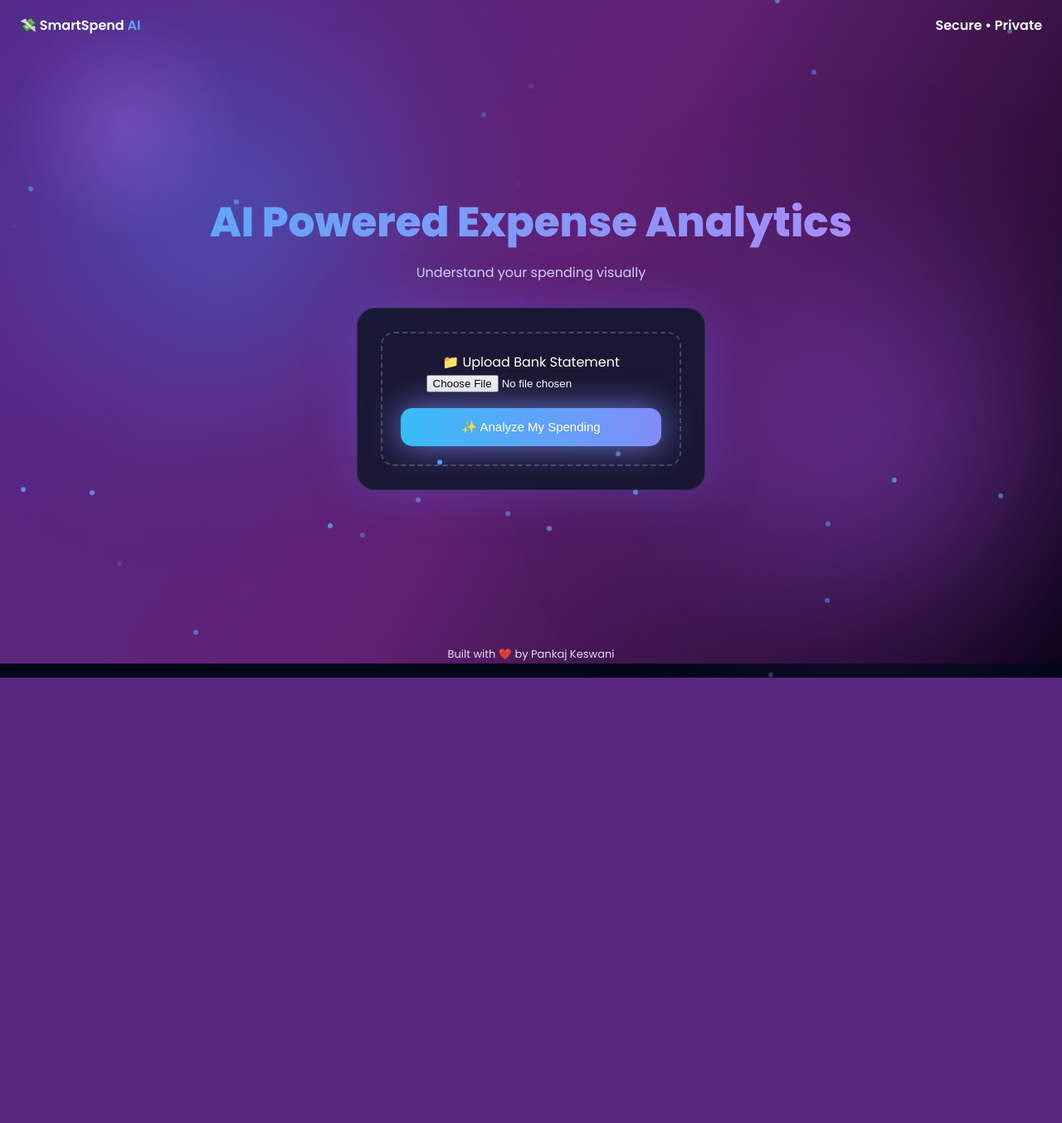
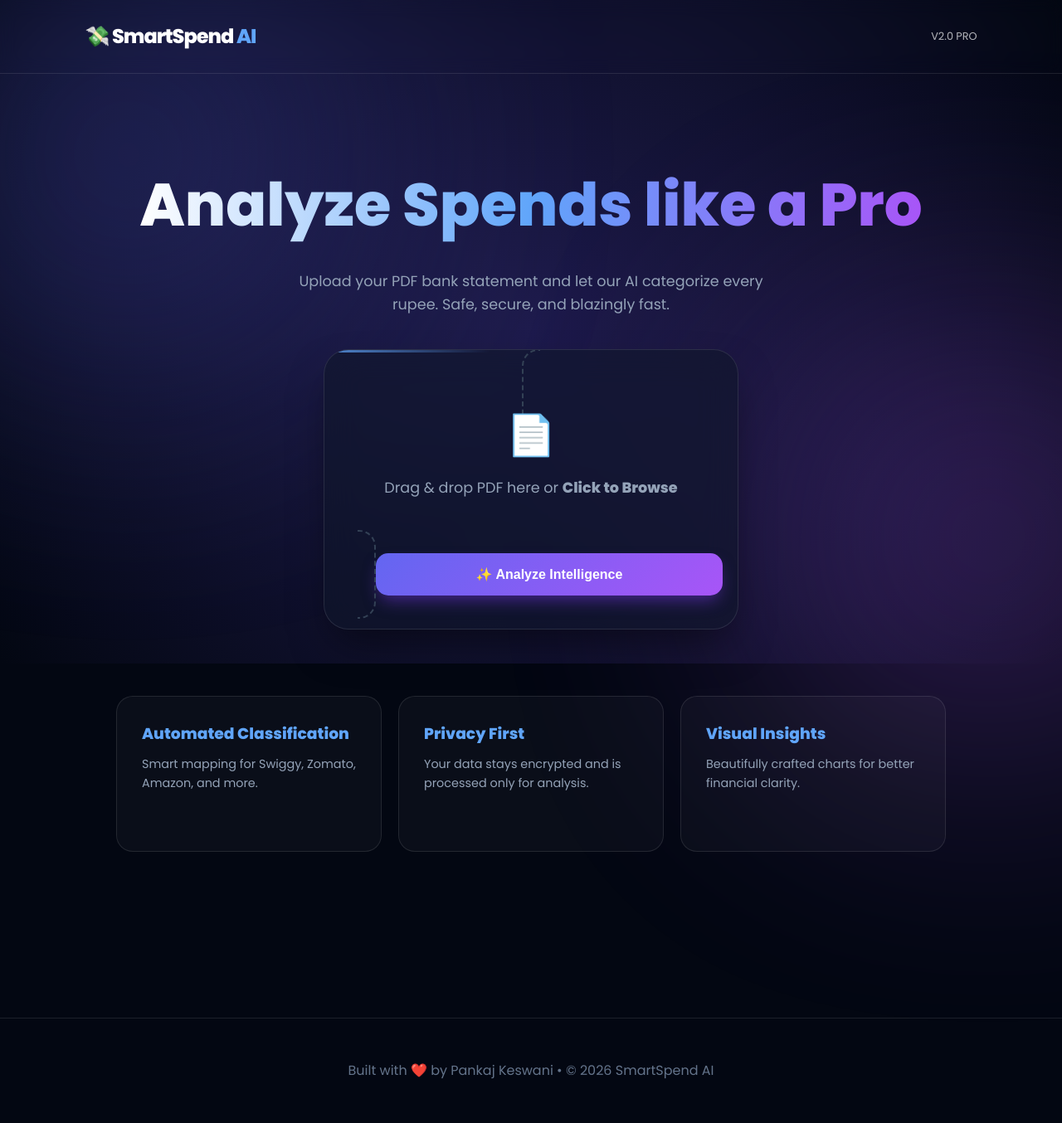
Before and after one commit to Pankaj-keswani/SmartSpendAI, a Flask app: page / in a window 1280 px wide. Shown: the whole page at 83% size. Before the commit the page ends 817 px from the top, so only its background shows below. Run offline with Flask 3, Linux system fonts and the light colour scheme.

Commit message:
Update index.html

```diff
--- a/templates/index.html
+++ b/templates/index.html
@@ -3,190 +3,260 @@
 <head>
     <meta charset="UTF-8">
     <meta name="viewport" content="width=device-width, initial-scale=1.0">
-<title>SmartSpend AI</title>
-
+    <title>SmartSpend AI | Premium Expense Analytics</title>
     <link href="https://fonts.googleapis.com/css2?family=Poppins:wght@300;400;600;800&display=swap" rel="stylesheet">
-
     <style>
-*{margin:0;padding:0;box-sizing:border-box}
-body{
- font-family:'Poppins',sans-serif;
- background:#020617;
- color:white;
- overflow-x:hidden;
+        :root {
+            --primary: #6366f1;
+            --secondary: #a855f7;
+            --accent: #60a5fa;
+            --bg: #030712;
+            --glass: rgba(255, 255, 255, 0.03);
+            --border: rgba(255, 255, 255, 0.1);
         }
 
-/* 🌈 Animated Gradient Background */
-body::before{
- content:"";
- position:fixed;
- inset:0;
- background:linear-gradient(120deg,#1e3a8a,#312e81,#020617);
- animation:bgshift 18s infinite alternate;
- z-index:-3;
-}
-@keyframes bgshift{
- 0%{filter:hue-rotate(0deg)}
- 100%{filter:hue-rotate(60deg)}
+        * { margin: 0; padding: 0; box-sizing: border-box; }
+        body {
+            font-family: 'Poppins', sans-serif;
+            background: var(--bg);
+            color: white;
+            overflow-x: hidden;
+            line-height: 1.6;
         }
 
-/* 🟣 Floating Blobs */
-.blob{
- position:fixed;
- width:380px;height:380px;
- border-radius:50%;
- filter:blur(120px);
- opacity:.45;
- animation:float 22s infinite alternate ease-in-out;
- z-index:-2;
-}
-.blob.blue{background:#3b82f6;top:10%;left:5%}
-.blob.purple{background:#a855f7;bottom:10%;right:5%}
-@keyframes float{
- to{transform:translate(60px,-40px) scale(1.1)}
+        /* 🌌 Deep Space Background */
+        .universe {
+            position: fixed;
+            inset: 0;
+            z-index: -10;
+            background: radial-gradient(circle at 50% 50%, #1e1b4b 0%, #030712 100%);
         }
 
-/* ✨ Mouse Light */
-.light{
- position:fixed;
- width:300px;height:300px;
- background:radial-gradient(circle,rgba(168,85,247,.25),transparent 65%);
- pointer-events:none;
- mix-blend-mode:screen;
- z-index:-1;
+        .blob {
+            position: fixed;
+            width: 500px; height: 500px;
+            border-radius: 50%;
+            filter: blur(140px);
+            opacity: 0.3;
+            z-index: -5;
+            animation: move 20s infinite alternate linear;
+        }
+        .blob-1 { background: var(--primary); top: -10%; left: -10%; }
+        .blob-2 { background: var(--secondary); bottom: -10%; right: -10%; }
+
+        @keyframes move {
+            from { transform: translate(0, 0) scale(1); }
+            to { transform: translate(100px, 50px) scale(1.2); }
         }
 
-/* ☄️ Falling Particles */
-.particle{
- position:fixed;
- top:-10px;
- width:6px;height:6px;
- border-radius:50%;
- background:#60a5fa;
- opacity:.6;
- animation:fall linear infinite;
+        /* ✨ Navigation */
+        nav {
+            display: flex;
+            justify-content: space-between;
+            align-items: center;
+            padding: 25px 8%;
+            backdrop-filter: blur(10px);
+            border-bottom: 1px solid var(--border);
+            position: sticky; top: 0; z-index: 100;
         }
-@keyframes fall{
- to{transform:translateY(110vh)}
+        .logo { font-size: 1.5rem; font-weight: 800; letter-spacing: -1px; }
+        .logo span { color: var(--accent); }
+
+        /* 🚀 Hero Section */
+        .hero {
+            padding: 100px 5%;
+            display: flex;
+            flex-direction: column;
+            align-items: center;
+            text-align: center;
         }
 
-/* Navbar */
-nav{
- display:flex;
- justify-content:space-between;
- padding:18px 24px;
- font-weight:600;
+        .hero h1 {
+            font-size: clamp(2.5rem, 8vw, 4.5rem);
+            font-weight: 800;
+            background: linear-gradient(to right, #fff, var(--accent), var(--secondary));
+            -webkit-background-clip: text;
+            -webkit-text-fill-color: transparent;
+            margin-bottom: 20px;
         }
 
-/* Hero */
-.hero{
- min-height:calc(100vh - 100px);
- display:flex;
- flex-direction:column;
- justify-content:center;
- align-items:center;
- text-align:center;
- padding:20px;
-}
-.hero h1{
- font-size:clamp(28px,6vw,50px);
- font-weight:800;
- background:linear-gradient(90deg,#60a5fa,#a78bfa);
- -webkit-background-clip:text;
- color:transparent;
-}
-.hero p{color:#cbd5f5;margin-top:10px}
-
-/* Card */
-.card{
- width:100%;
- max-width:420px;
- margin-top:30px;
- padding:28px;
- border-radius:22px;
- background:rgba(15,23,42,.85);
- backdrop-filter:blur(30px);
- border:1px solid rgba(255,255,255,.08);
- box-shadow:0 0 60px rgba(99,102,241,.35);
- transition:.3s;
-}
-.card:hover{transform:translateY(-6px) scale(1.02)}
-
-/* Drop */
-.drop{
- border:2px dashed rgba(148,163,184,.35);
- padding:22px;
- border-radius:16px;
+        .hero p {
+            color: #94a3b8;
+            max-width: 600px;
+            font-size: 1.1rem;
+            margin-bottom: 40px;
         }
 
-/* Button */
-button{
- width:100%;
- margin-top:18px;
- padding:14px;
- border:none;
- border-radius:14px;
- background:linear-gradient(90deg,#38bdf8,#818cf8);
- color:white;
- cursor:pointer;
- font-size:15px;
- box-shadow:0 0 25px rgba(129,140,248,.55);
- animation:pulse 2s infinite;
-}
-@keyframes pulse{
- 50%{box-shadow:0 0 40px rgba(129,140,248,.85)}
+        /* 💳 Glass Card & Upload Zone */
+        .upload-card {
+            background: rgba(15, 23, 42, 0.6);
+            backdrop-filter: blur(20px);
+            border: 1px solid var(--border);
+            border-radius: 30px;
+            padding: 40px;
+            width: 100%;
+            max-width: 500px;
+            box-shadow: 0 25px 50px -12px rgba(0, 0, 0, 0.5);
+            position: relative;
+            overflow: hidden;
         }
 
-/* Footer */
-footer{text-align:center;padding:18px;font-size:13px;opacity:.85}
+        .upload-card::before {
+            content: '';
+            position: absolute; top: 0; left: -100%;
+            width: 100%; height: 3px;
+            background: linear-gradient(90deg, transparent, var(--accent), transparent);
+            animation: scan 3s infinite linear;
+        }
+
+        @keyframes scan {
+            0% { left: -100%; }
+            100% { left: 100%; }
+        }
+
+        .drop-zone {
+            border: 2px dashed #334155;
+            border-radius: 20px;
+            padding: 40px 20px;
+            transition: 0.3s;
+            cursor: pointer;
+            position: relative;
+        }
+
+        .drop-zone:hover, .drop-zone.active {
+            border-color: var(--accent);
+            background: rgba(96, 165, 250, 0.05);
+        }
+
+        input[type="file"] { display: none; }
+
+        .btn-analyze {
+            width: 100%;
+            padding: 16px;
+            margin-top: 25px;
+            border-radius: 15px;
+            border: none;
+            background: linear-gradient(135deg, var(--primary), var(--secondary));
+            color: white;
+            font-weight: 600;
+            font-size: 1rem;
+            cursor: pointer;
+            transition: 0.3s;
+            box-shadow: 0 10px 20px -5px rgba(124, 58, 237, 0.5);
+        }
+
+        .btn-analyze:hover {
+            transform: translateY(-3px);
+            box-shadow: 0 15px 30px -5px rgba(124, 58, 237, 0.7);
+        }
+
+        /* 🛠 Features Row */
+        .features {
+            display: grid;
+            grid-template-columns: repeat(auto-fit, minmax(250px, 1fr));
+            gap: 20px;
+            margin-top: 80px;
+            width: 100%;
+            max-width: 1000px;
+        }
+
+        .feat-box {
+            padding: 30px;
+            background: var(--glass);
+            border: 1px solid var(--border);
+            border-radius: 20px;
+            text-align: left;
+        }
+
+        .feat-box h3 { color: var(--accent); margin-bottom: 10px; }
+        .feat-box p { font-size: 0.9rem; color: #94a3b8; }
+
+        footer {
+            padding: 50px 0;
+            text-align: center;
+            border-top: 1px solid var(--border);
+            margin-top: 100px;
+            color: #64748b;
+        }
+
+        #file-name {
+            display: block;
+            margin-top: 10px;
+            font-size: 0.85rem;
+            color: var(--accent);
+        }
     </style>
 </head>
-
 <body>
 
-<div class="blob blue"></div>
-<div class="blob purple"></div>
-<div class="light" id="light"></div>
+<div class="universe"></div>
+<div class="blob blob-1"></div>
+<div class="blob blob-2"></div>
 
 <nav>
- <div>💸 SmartSpend <span style="color:#60a5fa">AI</span></div>
- <div>Secure • Private</div>
+    <div class="logo">💸 SmartSpend <span>AI</span></div>
+    <div style="font-size: 0.8rem; opacity: 0.7;">V2.0 PRO</div>
 </nav>
 
 <div class="hero">
- <h1>AI Powered Expense Analytics</h1>
- <p>Understand your spending visually</p>
+    <h1>Analyze Spends like a <span>Pro</span></h1>
+    <p>Upload your PDF bank statement and let our AI categorize every rupee. Safe, secure, and blazingly fast.</p>
 
- <div class="card">
-  <div class="drop">
-   📁 Upload Bank Statement
+    <div class="upload-card">
         <form action="/analyze" method="POST" enctype="multipart/form-data">
-    <input type="file" name="file" required>
-    <button>✨ Analyze My Spending</button>
+            <label for="file-upload" class="drop-zone" id="drop-area">
+                <div style="font-size: 3rem; margin-bottom: 10px;">📄</div>
+                <p>Drag & drop PDF here or <strong>Click to Browse</strong></p>
+                <span id="file-name"></span>
+                <input type="file" name="file" id="file-upload" required onchange="updateFileName()">
+            </label>
+            <button type="submit" class="btn-analyze">✨ Analyze Intelligence</button>
         </form>
+    </div>
+
+    <div class="features">
+        <div class="feat-box">
+            <h3>Automated Classification</h3>
+            <p>Smart mapping for Swiggy, Zomato, Amazon, and more.</p>
+        </div>
+        <div class="feat-box">
+            <h3>Privacy First</h3>
+            <p>Your data stays encrypted and is processed only for analysis.</p>
+        </div>
+        <div class="feat-box">
+            <h3>Visual Insights</h3>
+            <p>Beautifully crafted charts for better financial clarity.</p>
         </div>
     </div>
 </div>
 
-<footer>Built with ❤️ by Pankaj Keswani</footer>
+<footer>
+    Built with ❤️ by Pankaj Keswani • © 2026 SmartSpend AI
+</footer>
 
 <script>
-// Mouse glow
-document.addEventListener("mousemove",e=>{
- const l=document.getElementById("light");
- l.style.left=e.pageX-150+"px";
- l.style.top=e.pageY-150+"px";
+    function updateFileName() {
+        const input = document.getElementById('file-upload');
+        const fileName = document.getElementById('file-name');
+        fileName.textContent = input.files.length > 0 ? "Selected: " + input.files[0].name : "";
+    }
+
+    // Drag and Drop Visual Effect
+    const dropArea = document.getElementById('drop-area');
+
+    ['dragenter', 'dragover'].forEach(eventName => {
+        dropArea.addEventListener(eventName, (e) => {
+            e.preventDefault();
+            dropArea.classList.add('active');
+        }, false);
     });
 
-// Falling particles
-for(let i=0;i<30;i++){
- const p=document.createElement("div");
- p.className="particle";
- p.style.left=Math.random()*100+"vw";
- p.style.animationDuration=5+Math.random()*6+"s";
- p.style.opacity=Math.random();
- document.body.appendChild(p);
-}
+    ['dragleave', 'drop'].forEach(eventName => {
+        dropArea.addEventListener(eventName, (e) => {
+            e.preventDefault();
+            dropArea.classList.remove('active');
+        }, false);
+    });
 </script>
 
 </body>
```
Lines whose indentation alone changed are shown as unchanged.
